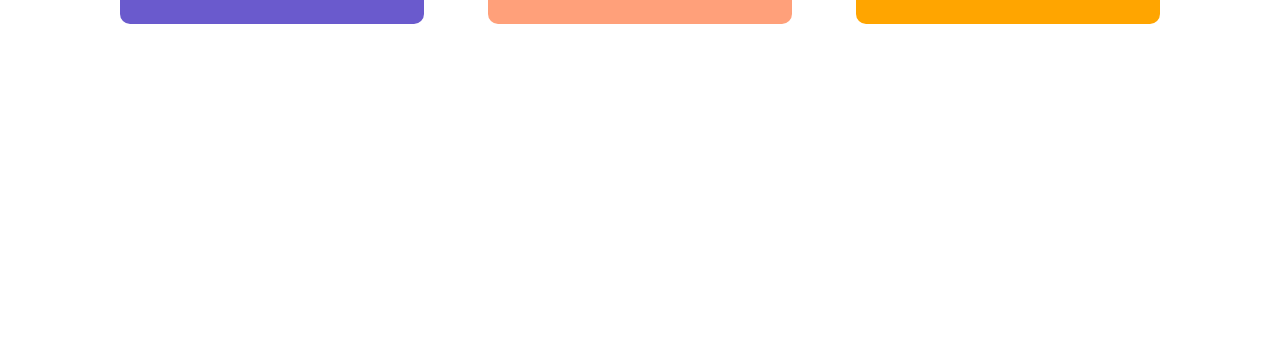
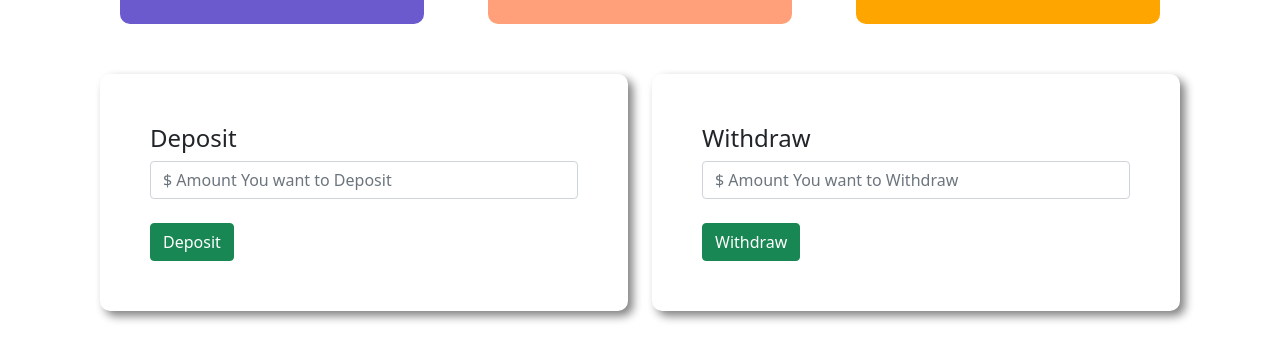
Before and after one commit to AnupSamadder/practice-pioneer-bank, a plain HTML site: page index.html in a window 1280 px wide. Both pictures are taken after a click on the button "Enter". Shown: the part 194-554 px from the top of the page. Drawn offline with nearby package versions, Linux system fonts and the light colour scheme.

Commit message:
complete v 8

```diff
--- a/index.html
+++ b/index.html
@@ -41,6 +41,24 @@
                 </div>
             </div>
         </div>
+        <div class="row">
+            <div class="col-md-6">
+               <div class="submit-area">
+                <h4>Deposit</h4>
+                <input type="text" class="form-control" placeholder="$ Amount You want to Deposit">
+                <br>
+                <button class="btn btn-success">Deposit</button>
+               </div>
+            </div>
+            <div class="col-md-6">
+                <div class="submit-area">
+                <h4>Withdraw</h4>
+                <input type="text" class="form-control" placeholder="$ Amount You want to Withdraw">
+                <br>
+                <button class="btn btn-success">Withdraw</button>
+                </div>
+            </div>
+        </div>
     </div>
 
     <script>
```
